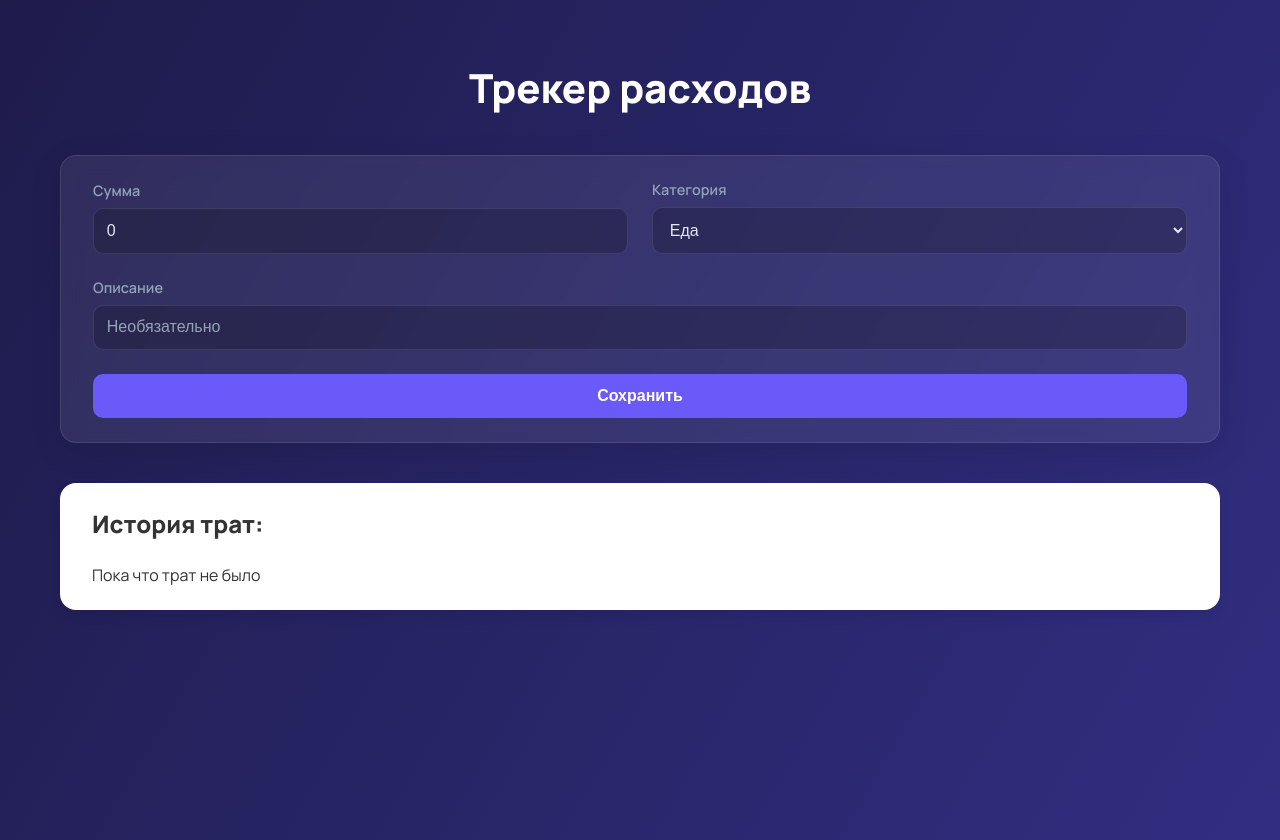
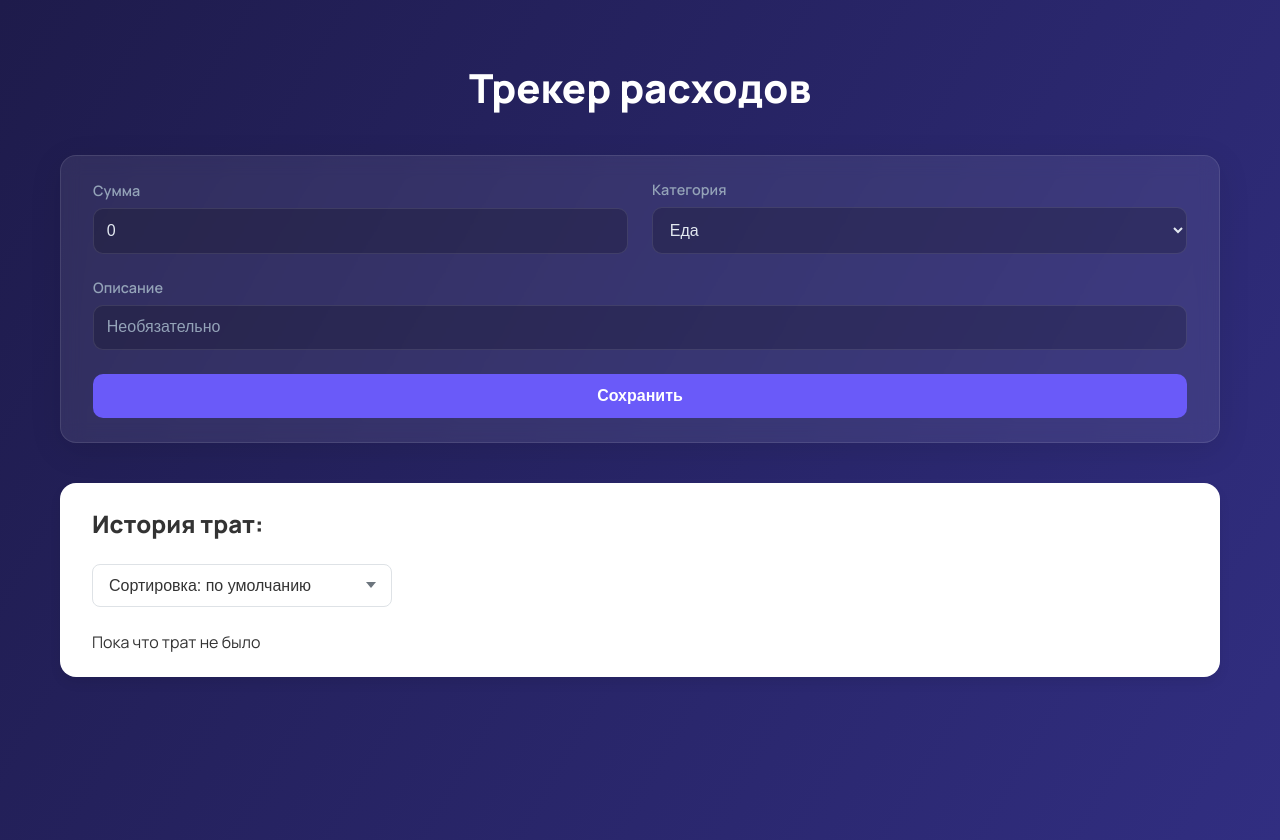
Before and after one commit to D1flector/Expense-Tracker, a React (Vite) app: page / in a window 1280 px wide. Built offline with nearby package versions, Linux system fonts and the light colour scheme.

Commit message:
feat: добавлена сортировка по цене

```diff
--- a/src/components/ExpenseList.tsx
+++ b/src/components/ExpenseList.tsx
@@ -1,13 +1,38 @@
+import { useState, useMemo } from "react";
 import useExpenseStore from "../store/useExpenseStore";
 import '../styles/ExpenseList.scss';
 import ExpenseItem from "./ExpenseItem";
 
 const ExpenseList = () => {
   const expenses = useExpenseStore(state => state.expenses);
+  const [sortOrder, setSortOrder] = useState('default');
+
+  function handleOrder(e: React.ChangeEvent<HTMLSelectElement>) {
+    setSortOrder(e.target.value);
+  }
+
+  const sortedExpenes = useMemo(() => {
+    const expensesCopy = [...expenses];
+    if (sortOrder === 'ascending') {
+      expensesCopy.sort((asc, desc) => asc.amount - desc.amount)
+    } else if (sortOrder === 'descending') {
+      expensesCopy.sort((asc, desc) => desc.amount - asc.amount)
+    }
+    return expensesCopy;
+  }, [expenses, sortOrder]);
+
+
 
   return (
     <div className="expense-list-wrapper">
       <h2>История трат:</h2>
+      <div className="select-wrapper">
+        <select onChange={handleOrder} value={sortOrder} className="custom-select">
+          <option value="default">Сортировка: по умолчанию</option>
+          <option value="ascending">Сортировка: сначала дешевые</option>
+          <option value="descending">Сортировка: сначала дорогие</option>
+        </select>
+      </div>
       {expenses.length === 0
         ? (<p className="empty-message">Пока что трат не было</p>)
         : (
@@ -19,7 +44,7 @@ const ExpenseList = () => {
               <p>Действие</p>
             </div>
             <ul className="expense-list">
-              {expenses.map((expense) => (
+              {sortedExpenes.map((expense) => (
                 <ExpenseItem key={expense.id} expense={expense} />
               ))}
             </ul>
--- a/src/styles/ExpenseList.scss
+++ b/src/styles/ExpenseList.scss
@@ -40,3 +40,45 @@ $list-shadow: 0 6px 12px rgba(0, 0, 0, 0.07);
   padding: 0;
   margin: 0;
 }
+
+.select-wrapper {
+  position: relative;
+  max-width: 300px;
+  margin-bottom: 1.5rem;
+}
+
+.custom-select {
+  appearance: none;
+  -webkit-appearance: none;
+  -moz-appearance: none;
+
+  width: 100%;
+  background-color: $list-bg;
+  border: 1px solid $list-border;
+  border-radius: $list-radius / 2;
+  padding: 0.75rem 2.5rem 0.75rem 1rem;
+  font-size: 1rem;
+  color: $list-text;
+  cursor: pointer;
+  transition: border-color 0.2s ease;
+
+  &:focus {
+    outline: none;
+    border-color: #7a2ff3;
+  }
+}
+
+.select-wrapper::after {
+  content: '';
+  position: absolute;
+  top: 50%;
+  right: 1rem;
+  transform: translateY(-50%);
+
+  width: 0;
+  height: 0;
+  border-left: 5px solid transparent;
+  border-right: 5px solid transparent;
+  border-top: 6px solid $list-text-light;
+  pointer-events: none;
+}
```
